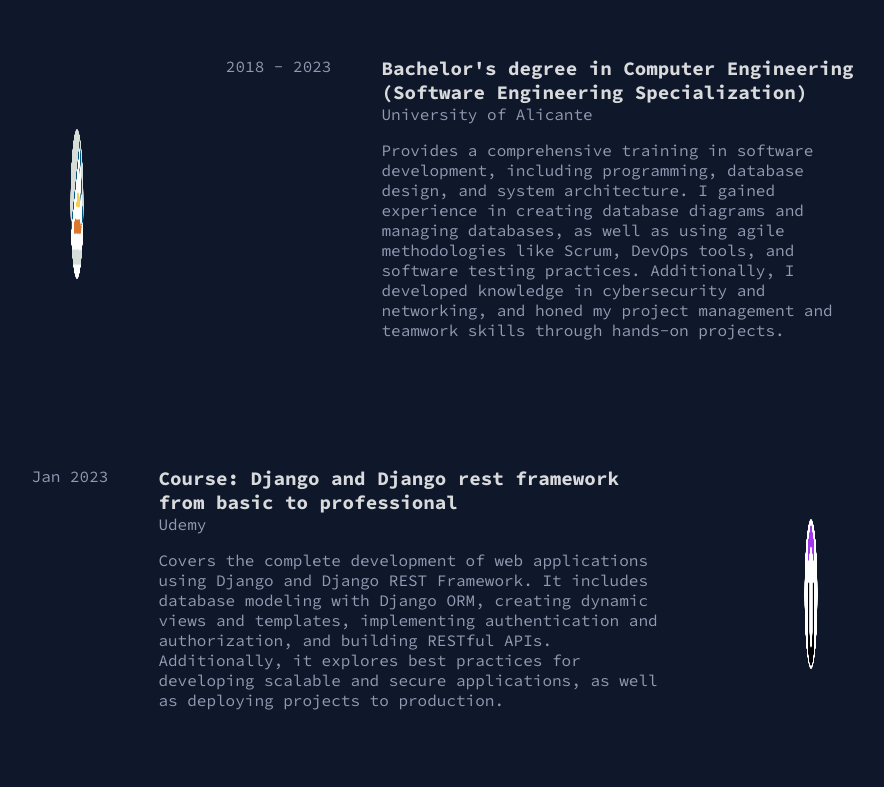
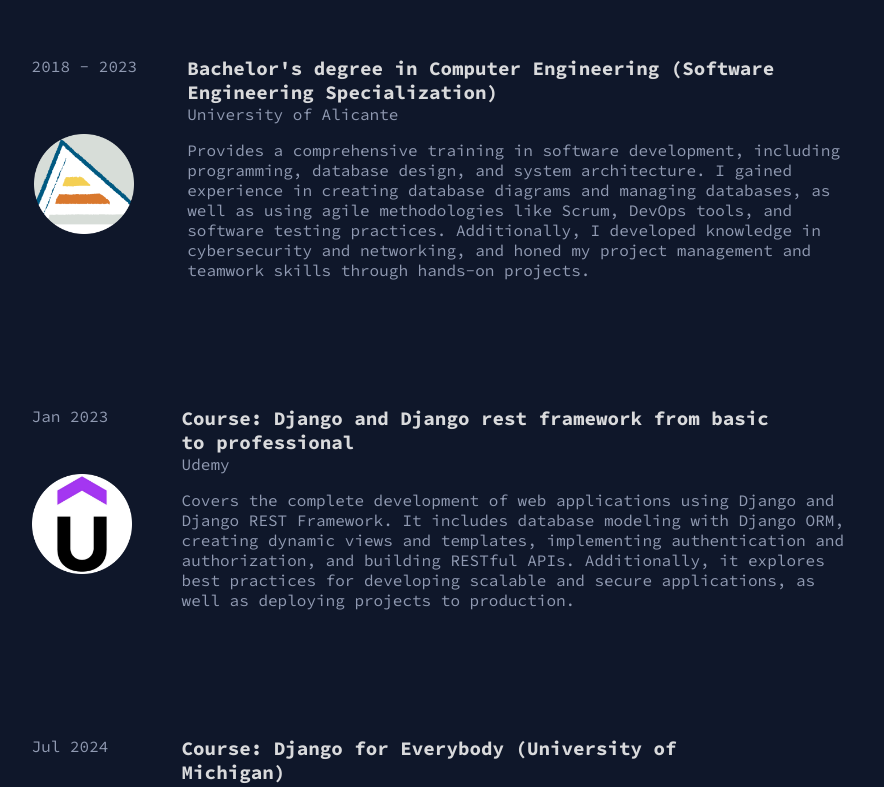
Before and after one commit to alvaro-lang/portfolio, a React (Create React App) app: page / in a window 1280 px wide. Shown: the part 2800-3587 px from the top of the page, without its empty margins (196-1080 px from the left). Built offline with nearby package versions, Linux system fonts and the light colour scheme.

Commit message:
education section added

```diff
--- a/src/components/CompanyExperience.jsx
+++ b/src/components/CompanyExperience.jsx
@@ -1,12 +1,20 @@
 import React from 'react'
 import '../styles/CompanyExperience.css'
+import LogoRotate from './LogoRotate'
 
-export default function CompanyExperience({job_title, date, company, text_info, technologies}) {
+export default function CompanyExperience({job_title, date, company, text_info, technologies, image={src: '', name: ''}}) {
   return (
     <div id='company-experience'>
-        <div className='date'>
-            {date}
+
+        <div className='container-date-logo'>
+            <div className='date'>
+                {date}
+            </div>
+            <div className='logo'>
+                <LogoRotate image={image}/>
+            </div>
         </div>
+
         <div className='container-text'>
             <div className='job-title white-font'>
                 {job_title}
@@ -24,9 +32,10 @@ export default function CompanyExperience({job_title, date, company, text_info,
                     </div>
                 ))}
             </div>
-
         </div>
-
+        <div className='small-logo'>
+            <LogoRotate image={image}/>
+        </div>
     </div>
   )
 }
--- a/src/sections/Education.jsx
+++ b/src/sections/Education.jsx
@@ -18,19 +18,16 @@ export default function Education() {
     <section id="education">
       <SectionTitle text={'EDUCATION'}/>
 
-      <div className='box'>
-        <LogoRotate image={university_alicante_logo} />
-        <CompanyExperience job_title="Bachelor's degree in Computer Engineering (Software Engineering Specialization)" date='2018 - 2023' company='University of Alicante' text_info={university_text} technologies={[]}/>
+      <div>
+        <CompanyExperience job_title="Bachelor's degree in Computer Engineering (Software Engineering Specialization)" date='2018 - 2023' company='University of Alicante' text_info={university_text} technologies={[]} image={university_alicante_logo}/>
       </div>
 
-      <div className='box'>
-        <CompanyExperience job_title='Course: Django and Django rest framework from basic to professional' date='Jan 2023' company='Udemy' text_info={udemy_text} technologies={[]}/>
-        <LogoRotate image={udemy_logo} />
+      <div className='margin-box'>
+        <CompanyExperience job_title='Course: Django and Django rest framework from basic to professional' date='Jan 2023' company='Udemy' text_info={udemy_text} technologies={[]} image={udemy_logo}/>
       </div>
 
-      <div className='box'>
-        <LogoRotate image={coursera_logo} />
-        <CompanyExperience job_title='Course: Django for Everybody (University of Michigan)' date='Jul 2024' company='Coursera' text_info={coursera_text} technologies={[]}/>
+      <div className='margin-box'>
+        <CompanyExperience job_title='Course: Django for Everybody (University of Michigan)' date='Jul 2024' company='Coursera' text_info={coursera_text} technologies={[]} image={coursera_logo}/>
       </div>
     </section>
   )
--- a/src/styles/CompanyExperience.css
+++ b/src/styles/CompanyExperience.css
@@ -1,4 +1,5 @@
 #company-experience{
+    position: relative;
 
     border-radius: 10px;
     padding: 30px;
@@ -7,13 +8,33 @@
     gap: 50px;
     transition: 0.3s;
 }
-#company-experience .date{
+
+#company-experience .container-date-logo{
+    display: flex;
+    flex-direction: column;
+    text-align: center;
+    align-items: center;
+}
+
+#company-experience .container-date-logo .date{
+    width: 100%;
     white-space: nowrap;
+    text-align: left;
+}
+
+#company-experience .container-date-logo .logo{
+    height: 100%;
+    display: flex;
+    align-items: center;
+}
+#company-experience .container-date-logo .logo #logo-rotate img{
+    width: 100px;
 }
 
 #company-experience .container-text .job-title{
     font-weight: 700;
     font-size: 1.2rem;
+    margin-right: 80px;
 }
 
 #company-experience .container-text .container-grid{
@@ -37,9 +58,26 @@
     background-color: rgba(0, 0, 0, 0.1);
 }
 
+#company-experience .small-logo{
+    display: none;
+    position: absolute;
+    right: 30px;
+    top: 60px;
+}
+
+#company-experience .small-logo #logo-rotate img{
+    width: 50px;
+}
+
 @media screen and (max-width: 1200px) {
     #company-experience{
         flex-direction: column;
         gap: 10px
     }
+    #company-experience .container-date-logo .logo{
+        display: none;
+    }
+    #company-experience .small-logo{
+        display: inherit;
+    }
 }
--- a/src/styles/Education.css
+++ b/src/styles/Education.css
@@ -2,14 +2,6 @@
     min-height: 100vh;
 }
 
-#education .box{
-    display: flex;
-    justify-content: center;
-    align-items: center;
-    gap: 5%;
+#education .margin-box{
     margin-top: 50px;
 }
-
-#education #logo-rotate img{
-    width: 150px;
-}
```
Also changed, not shown: 1 other file (tests, documents, lock files or other folders).
